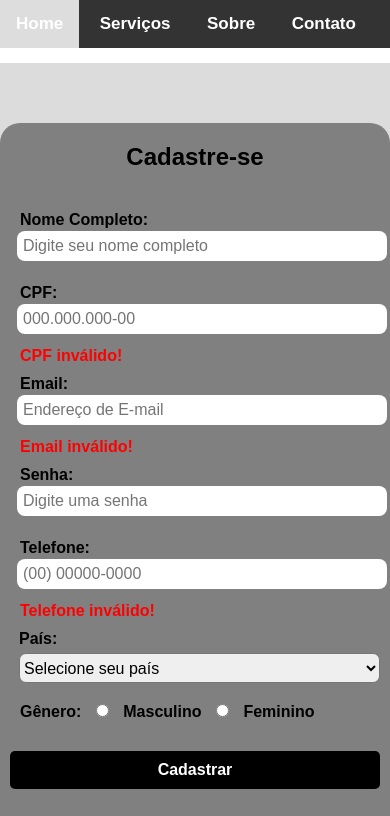
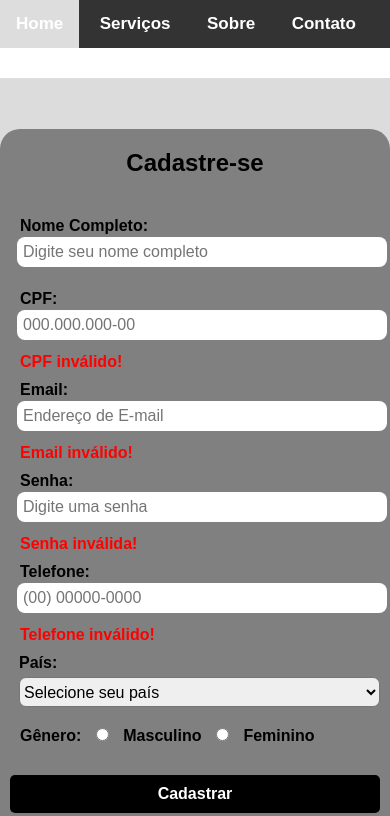
Before and after one commit to Brunohpiovan/cadastro, a website: page index.html in a window 390 px wide. Both pictures are taken after a click on the button "Cadastrar". Shown: the top 816 px of the page. Drawn offline with Linux system fonts and the light colour scheme.

Commit message:
validacao do campo senha

```diff
--- a/index.html
+++ b/index.html
@@ -27,6 +27,7 @@
                 <p id="resultadoemail" class="error"></p>
                 <label for="senha">Senha:</label>
                 <input type="password" id="senha" name="senha" placeholder="Digite uma senha" required>
+                <p id="resultadosen" class="error"></p>
                 <label for="telefone">Telefone:</label>
                 <input type="tel" id="telefone" name="telefone" placeholder="(00) 00000-0000" required pattern="\(\d{2}\) \d{5}-\d{4}">
                 <p id="resultadotel" class="error"></p>
--- a/script.js
+++ b/script.js
@@ -2,6 +2,7 @@
 const cpfInput = document.getElementById('cpf');
 const emailInput = document.querySelector('input[type="email"]');
 const telefoneInput = document.getElementById('telefone');
+const passInput = document.getElementById('senha');
 
 cpfInput.addEventListener('input', function (e) {
     let value = cpfInput.value.replace(/\D/g, '');
@@ -63,6 +64,14 @@ function validarTelefone(telefone) {
     return re.test(telefone);
 }
 
+function validarSenha(senha){
+    if(senha.length<4){
+        return false
+    }else{
+        return true;
+    }
+}
+
 document.getElementById('validarBtn').addEventListener('click', function() {
     const cpf = cpfInput.value.replace(/\D/g, '');
     const resultadocpf = document.getElementById('resultadocpf');
@@ -70,6 +79,8 @@ document.getElementById('validarBtn').addEventListener('click', function() {
     const resultadoeemail = document.getElementById('resultadoemail');
     const telefone = telefoneInput.value;
     const resultadotel = document.getElementById('resultadotel');
+    const senha = passInput.value;
+    const resultadosen = document.getElementById('resultadosen');
     if (validarCPF(cpf)) {
         resultadocpf.textContent = '';
         cpfInput.style.borderColor = 'initial';
@@ -99,4 +110,12 @@ document.getElementById('validarBtn').addEventListener('click', function() {
         telefoneInput.style.borderColor = 'initial';
         resultadotel.textContent = '';
     }
+
+    if(validarSenha(senha)){
+        resultadosen.textContent = '';
+    }else{
+        resultadosen.textContent = 'Senha inválida!';
+        resultadosen.style.color = 'red';
+        passInput.value = '';
+    }
 });
--- a/style.css
+++ b/style.css
@@ -164,7 +164,7 @@ h2{
 }
 @media (max-width: 768px) {
     .menu{
-        margin-bottom: 15px;
+        margin-bottom: 30px;
     }
     .cad {
         height: auto;
@@ -183,6 +183,11 @@ h2{
         width: 100%;
     }
 
+    .listagem{
+        padding-top: 30px;
+        margin-top: 30px;
+    }
+
     #copy {
         margin-top: 30px;
     }
```
